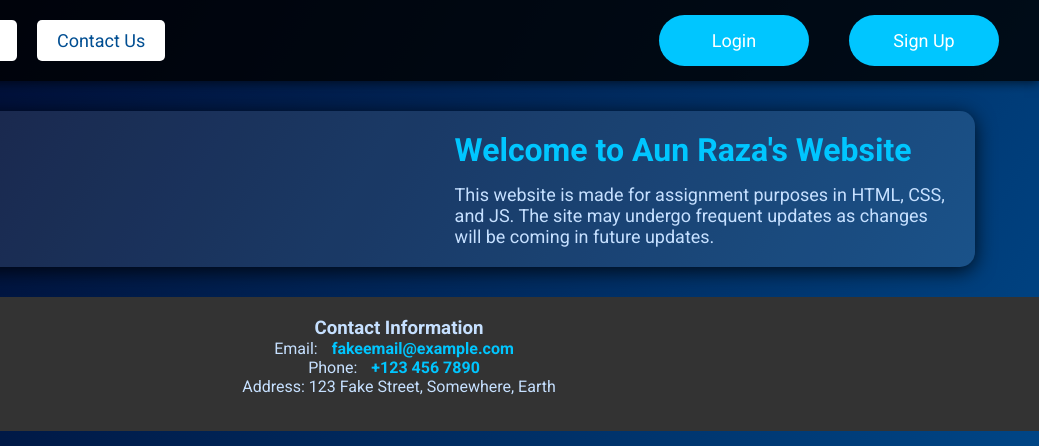
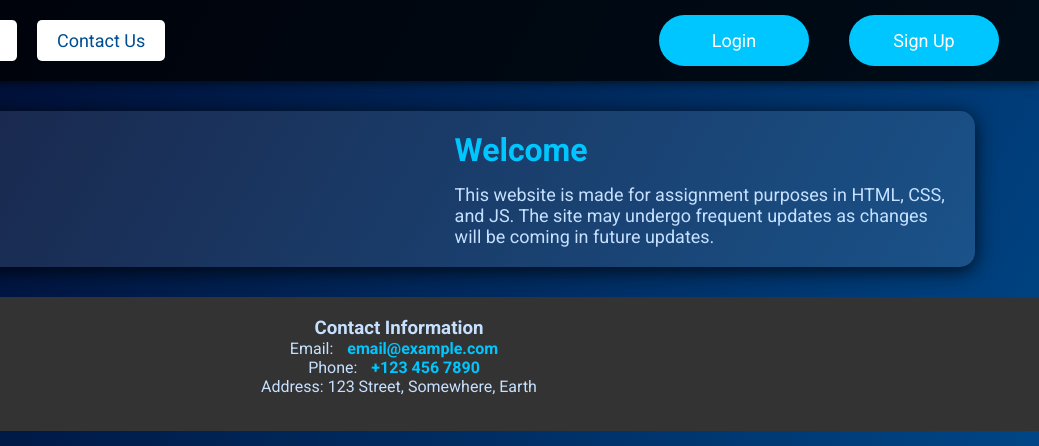
Before and after one commit to AunRaza118/aunraza-website, a plain HTML site: page index.html in a window 1280 px wide. Shown: the top 446 px of the page, 241-1280 px from the left. Drawn offline with Linux system fonts and the light colour scheme.

Commit message:
Update index.html

```diff
--- a/index.html
+++ b/index.html
@@ -211,7 +211,7 @@
 
         <!-- Right Side Text -->
         <div class="text-content">
-            <h2>Welcome to Aun Raza's Website</h2>
+            <h2>Welcome </h2>
             <p>
                 This website is made for assignment purposes in HTML, CSS, and JS. The site may undergo frequent updates as changes will be coming in future updates.
             </p>
@@ -222,9 +222,9 @@
     <div class="footer">
         <div class="contact-info">
             <h3>Contact Information</h3>
-            <p>Email: <a href="mailto:fakeemail@example.com">fakeemail@example.com</a></p>
+            <p>Email: <a href="mailto:email@example.com">email@example.com</a></p>
             <p>Phone: <a href="tel:+1234567890">+123 456 7890</a></p>
-            <p>Address: 123 Fake Street, Somewhere, Earth</p>
+            <p>Address: 123 Street, Somewhere, Earth</p>
         </div>
     </div>
 
```
